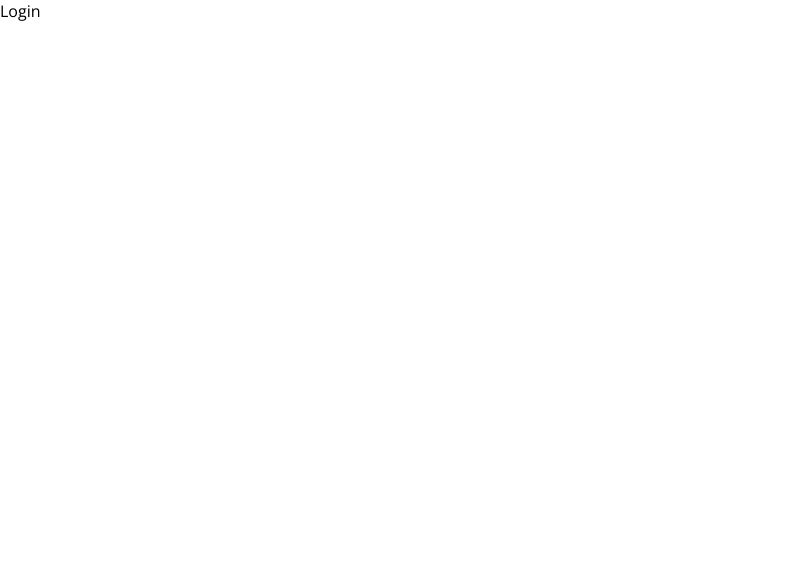
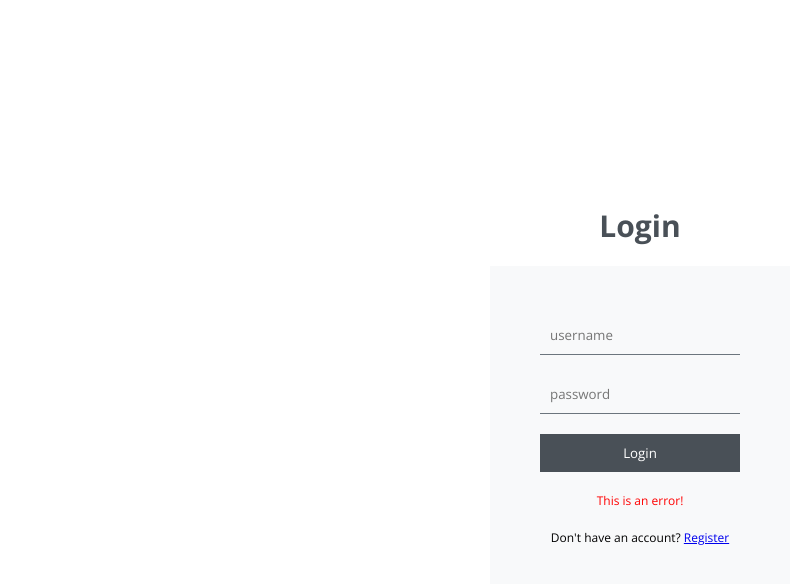
Before and after one commit to bornakpaul/blog_website_ui, a React (Create React App) app: page /login in a window 1280 px wide. Shown: the top 584 px of the page, without its empty margins (0-802 px from the left). Built offline with nearby package versions, Linux system fonts and the light colour scheme.

Commit message:
login and register ui created

```diff
--- a/src/App.js
+++ b/src/App.js
@@ -10,6 +10,7 @@ import Home from "./pages/Home";
 import Write from "./pages/Write";
 import Navbar from "./components/Navbar";
 import Footer from "./components/Footer";
+import "./style.scss"
 
 const Layout = () => {
   return(
--- a/src/pages/Login.jsx
+++ b/src/pages/Login.jsx
@@ -1,9 +1,21 @@
 import React from 'react'
+import { Link } from 'react-router-dom'
 
 const Login = () => {
   return (
-    <div>
-      Login
+    <div className='auth'>
+      <h1>
+        Login
+      </h1>
+      <form>
+        <input type="text" placeholder='username'/>
+        <input type="password" placeholder='password'/>
+        <button>Login</button>
+        <p>This is an error!</p>
+        <span>
+          Don't have an account? <Link to={"/register"}> Register </Link>
+        </span>
+      </form>
     </div>
   )
 }
--- a/src/pages/Register.jsx
+++ b/src/pages/Register.jsx
@@ -1,9 +1,22 @@
 import React from 'react'
+import { Link } from 'react-router-dom'
 
 const Register = () => {
   return (
-    <div>
-      Register
+    <div className='auth'>
+      <h1>
+        Register
+      </h1>
+      <form>
+        <input required type="text" placeholder='username'/>
+        <input required type="email" placeholder='email'/>
+        <input required type="password" placeholder='password'/>
+        <button>Login</button>
+        <p>This is an error!</p>
+        <span>
+          Already have an account? <Link to={"/login"}> Login </Link>
+        </span>
+      </form>
     </div>
   )
 }
--- a/src/style.scss
+++ b/src/style.scss
@@ -1,5 +1,67 @@
+$lightestGrey : #f8f9fa;
+$lighterGrey : #e9ecef;
+$lightGrey: #dee2e6;
+$Grey : #ced4da;
+$darkGrey : #adb5bd;
+$darkerGrey : #6c757d;
+$darkestGrey : #495057;
+$lightBlack : #343a40;
+$Black : #212529;
+
+
 .app{
      .container{
           // Login & Register
+
+          .auth{
+               display: flex;
+               flex-direction: column;
+               align-items: center;
+               justify-content: center;
+               height: 100vh;
+               background-color: white;
+          }
+
+          h1{
+               font-size: 30px;
+               color: $darkestGrey;
+               margin-bottom: 20px;
+          }
+
+          form{
+               display: flex;
+               flex-direction: column;
+               padding: 50px;
+               background-color: $lightestGrey;
+               width: 200px;
+               gap: 20px;
+
+               input{
+                    padding: 10px;
+                    border: none;
+                    background-color:$lightestGrey;
+                    border-bottom: 1px solid $darkerGrey;
+               }
+
+               button{
+                    padding: 10px;
+                    border: none;
+                    background-color: $darkestGrey;
+                    color: white;
+                    cursor: pointer;
+               }
+
+               p{
+                    font-size: 12px;
+                    color: red;
+                    text-align: center;
+               }
+
+               span {
+                    font-size: 12px;
+                    text-align: center;
+               }
+
+          }
      }
 }
```
